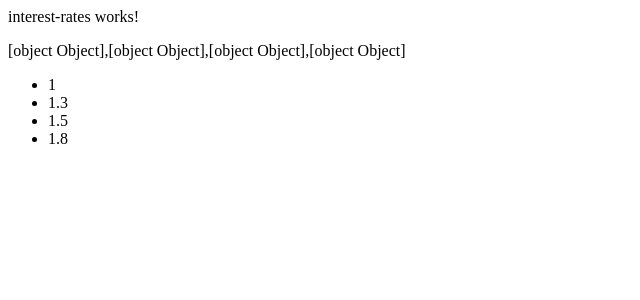
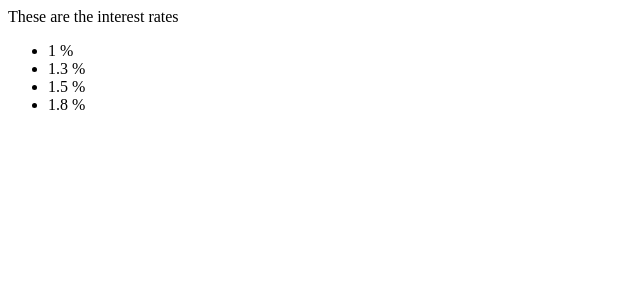
Before and after one commit to pimvandepavoordt/angular-workshop, an Angular app: page /interest-rates in a window 1280 px wide. Shown: the top 300 px of the page, without its empty margins (0-640 px from the left). Built offline with nearby package versions, Linux system fonts and the light colour scheme.

Commit message:
1 file modified

```diff
--- a/src/app/interest-rates/interest-rates.component.html
+++ b/src/app/interest-rates/interest-rates.component.html
@@ -1,7 +1,6 @@
 <p>
-	interest-rates works!
+	These are the interest rates
 </p>
-{{interestRatesList}}
 <ul>
-	<li *ngFor="let interestRate of interestRatesList">{{ interestRate.rate }}</li>
+	<li *ngFor="let interestRate of interestRatesList">{{ interestRate.rate }} %</li>
 </ul>
```
